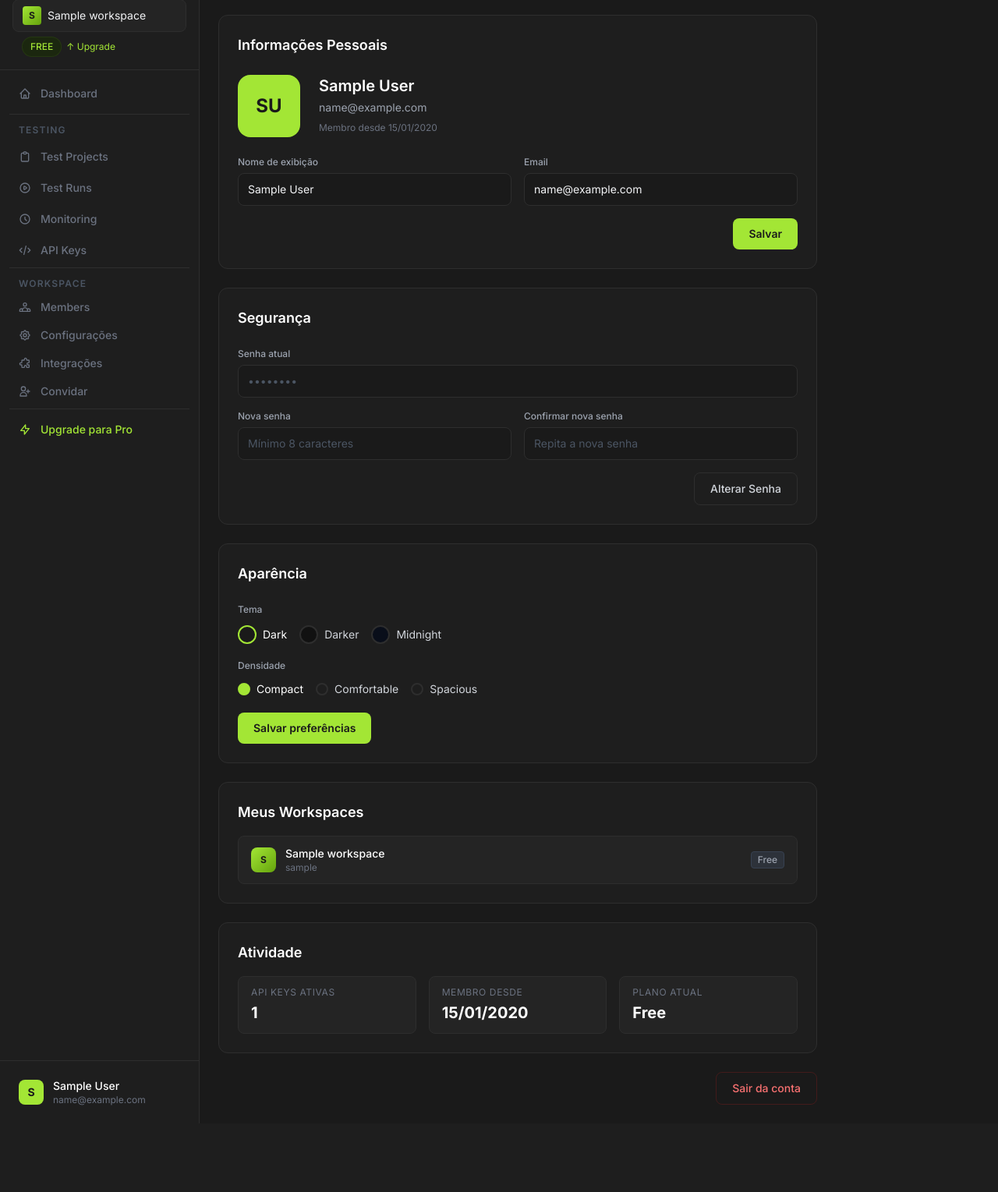
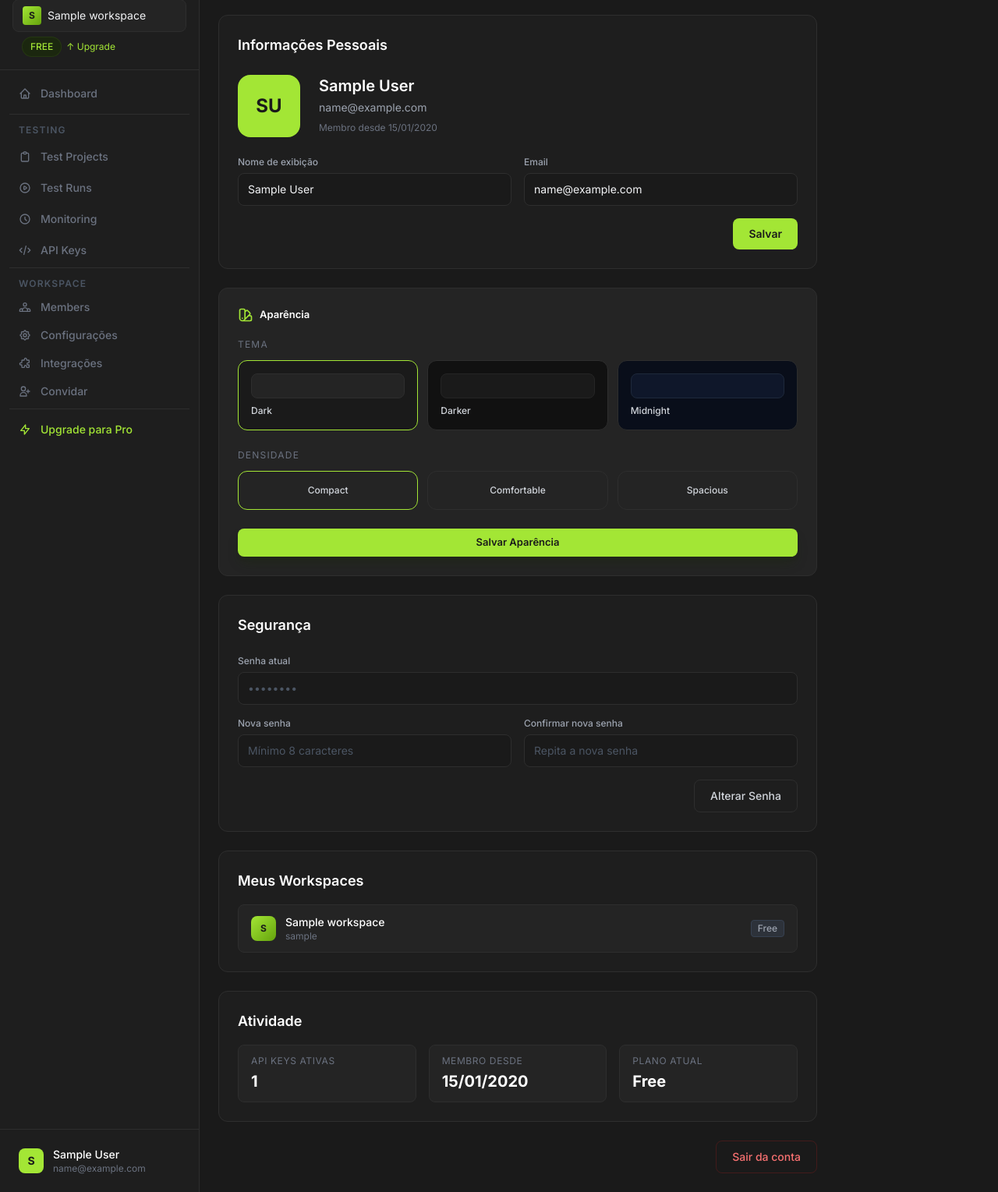
Before and after one commit to julianodamaso80-crypto/TESTE-DE-FUNCIONALIDADES, a Django app: page /accounts/profile/ in a window 1280 px wide. Shown: the part 61-1590 px from the top of the page at 78% size. Before the commit the page ends 1502 px from the top, so only its background shows below. Run offline with Django 5.2, Linux system fonts and the light colour scheme; a user stored in the database is signed in; tables that the repository leaves empty hold one stand-in row (values such as "Sample post"); style sheets or scripts are compiled from the project's sources; parts of the project's set-up code (start-up, migrations or seed data) failed here and were passed over.

Commit message:
feat: status page, status API, 404/500 custom pages
- Public /status/ page with system health checks (DB, Redis, AI, Test Execution)
- /status.json API endpoint returning component statuses
- Custom 404/500 error pages with SpriteTest branding
- Auto-refresh every 30s on status page
- Status link in navbar and footer
- Updated handler404/handler500 references in urls.py
- UI theme/density improvements (dark/darker/midnight)

Co-Authored-By: Claude Opus 4.6 <noreply@anthropic.com>

```diff
--- a/config/urls.py
+++ b/config/urls.py
@@ -21,8 +21,8 @@ urlpatterns = [
     path('billing/', include('apps.billing.urls', namespace='billing')),
 ]
 
-handler404 = 'apps.core.views.error_404'
-handler500 = 'apps.core.views.error_500'
+handler404 = 'apps.core.views.handler404'
+handler500 = 'apps.core.views.handler500'
 
 urlpatterns += [
     path('sitemap.xml', sitemap, {'sitemaps': sitemaps}, name='django.contrib.sitemaps.views.sitemap'),
--- a/templates/accounts/profile.html
+++ b/templates/accounts/profile.html
@@ -43,6 +43,53 @@
     </form>
   </div>
 
+  <!-- Aparencia -->
+  <div class="card mb-6">
+    <h2 class="font-semibold text-white mb-5 flex items-center gap-2">
+      <svg class="w-5 h-5 text-primary-400" fill="none" stroke="currentColor" viewBox="0 0 24 24"><path stroke-linecap="round" stroke-linejoin="round" stroke-width="2" d="M7 21a4 4 0 01-4-4V5a2 2 0 012-2h4a2 2 0 012 2v12a4 4 0 01-4 4zm0 0h12a2 2 0 002-2v-4a2 2 0 00-2-2h-2.343M11 7.343l1.657-1.657a2 2 0 012.828 0l2.829 2.829a2 2 0 010 2.828l-8.486 8.485M7 17h.01"/></svg>
+      Aparência
+    </h2>
+    <form method="post" action="{% url 'accounts:update_preferences' %}">
+      {% csrf_token %}
+      <p class="text-xs text-gray-500 uppercase tracking-widest mb-3">Tema</p>
+      <div class="grid grid-cols-3 gap-3 mb-6">
+        <label class="cursor-pointer">
+          <input type="radio" name="ui_theme" value="dark" {% if ui_theme == 'dark' %}checked{% endif %} class="sr-only peer">
+          <div class="rounded-xl p-4 border border-surface-border peer-checked:border-primary-400 transition-all" style="background:#1a1a1a">
+            <div class="w-full h-8 rounded-lg mb-2" style="background:#242424;border:1px solid #2e2e2e"></div>
+            <p class="text-xs text-gray-300 font-medium">Dark</p>
+          </div>
+        </label>
+        <label class="cursor-pointer">
+          <input type="radio" name="ui_theme" value="darker" {% if ui_theme == 'darker' %}checked{% endif %} class="sr-only peer">
+          <div class="rounded-xl p-4 border border-surface-border peer-checked:border-primary-400 transition-all" style="background:#111111">
+            <div class="w-full h-8 rounded-lg mb-2" style="background:#1a1a1a;border:1px solid #252525"></div>
+            <p class="text-xs text-gray-300 font-medium">Darker</p>
+          </div>
+        </label>
+        <label class="cursor-pointer">
+          <input type="radio" name="ui_theme" value="midnight" {% if ui_theme == 'midnight' %}checked{% endif %} class="sr-only peer">
+          <div class="rounded-xl p-4 border border-surface-border peer-checked:border-primary-400 transition-all" style="background:#090e1a">
+            <div class="w-full h-8 rounded-lg mb-2" style="background:#0f172a;border:1px solid #1e293b"></div>
+            <p class="text-xs text-gray-300 font-medium">Midnight</p>
+          </div>
+        </label>
+      </div>
+      <p class="text-xs text-gray-500 uppercase tracking-widest mb-3">Densidade</p>
+      <div class="grid grid-cols-3 gap-3 mb-6">
+        {% for val, label in density_choices %}
+        <label class="cursor-pointer">
+          <input type="radio" name="ui_density" value="{{ val }}" {% if ui_density == val %}checked{% endif %} class="sr-only peer">
+          <div class="rounded-xl p-4 border border-surface-border peer-checked:border-primary-400 text-center transition-all" style="background:#242424">
+            <p class="text-xs text-gray-300 font-medium">{{ label }}</p>
+          </div>
+        </label>
+        {% endfor %}
+      </div>
+      <button type="submit" class="btn-primary w-full justify-center">Salvar Aparência</button>
+    </form>
+  </div>
+
   <!-- Seguranca -->
   <div class="rounded-xl border border-surface-border p-6" style="background:#1e1e1e">
     <h2 class="text-lg font-semibold text-white mb-6">Segurança</h2>
@@ -72,52 +119,6 @@
       <div class="flex justify-end">
         <button type="submit" class="px-5 py-2.5 rounded-lg border border-surface-border text-gray-300 text-sm font-medium hover:bg-surface-hover transition-colors">Alterar Senha</button>
       </div>
-    </form>
-  </div>
-
-  <!-- Aparencia -->
-  <div class="rounded-xl border border-surface-border p-6" style="background:#1e1e1e">
-    <h2 class="text-lg font-semibold text-white mb-6">Aparência</h2>
-
-    <form method="POST" action="{% url 'accounts:update_preferences' %}" id="preferencesForm">
-      {% csrf_token %}
-
-      <!-- Theme -->
-      <div class="mb-5">
-        <label class="block text-xs font-medium text-gray-400 mb-3">Tema</label>
-        <div class="flex items-center gap-4">
-          {% for value, label, color in theme_choices %}
-          <label class="flex items-center gap-2 cursor-pointer group">
-            <input type="radio" name="ui_theme" value="{{ value }}"
-                   {% if user.ui_theme == value %}checked{% endif %}
-                   onchange="document.documentElement.setAttribute('data-theme', this.value)"
-                   class="hidden peer">
-            <span class="w-6 h-6 rounded-full border-2 border-surface-border peer-checked:border-primary-400 transition-colors"
-                  style="background:{{ color }}"></span>
-            <span class="text-sm text-gray-300 group-hover:text-white peer-checked:text-white transition-colors">{{ label }}</span>
-          </label>
-          {% endfor %}
-        </div>
-      </div>
-
-      <!-- Density -->
-      <div class="mb-5">
-        <label class="block text-xs font-medium text-gray-400 mb-3">Densidade</label>
-        <div class="flex items-center gap-4">
-          {% for value, label in density_choices %}
-          <label class="flex items-center gap-2 cursor-pointer group">
-            <input type="radio" name="ui_density" value="{{ value }}"
-                   {% if user.ui_density == value %}checked{% endif %}
-                   onchange="document.documentElement.setAttribute('data-density', this.value)"
-                   class="hidden peer">
-            <span class="w-4 h-4 rounded-full border-2 border-surface-border peer-checked:border-primary-400 peer-checked:bg-primary-400 transition-colors"></span>
-            <span class="text-sm text-gray-300 group-hover:text-white peer-checked:text-white transition-colors">{{ label }}</span>
-          </label>
-          {% endfor %}
-        </div>
-      </div>
-
-      <button type="submit" class="px-5 py-2.5 rounded-lg bg-primary-400 text-dark-900 text-sm font-semibold hover:bg-primary-300 transition-colors">Salvar preferências</button>
     </form>
   </div>
 
--- a/templates/base.html
+++ b/templates/base.html
@@ -1,5 +1,5 @@
 <!DOCTYPE html>
-<html lang="pt-br" class="dark" data-theme="{{ ui_theme }}" data-density="{{ ui_density }}">
+<html lang="pt-br" data-theme="{{ ui_theme|default:'dark' }}" data-density="{{ ui_density|default:'comfortable' }}">
 <head>
   <meta charset="UTF-8">
   <meta name="viewport" content="width=device-width, initial-scale=1.0">
@@ -16,12 +16,12 @@
   <link href="https://fonts.googleapis.com/css2?family=Inter:wght@400;500;600;700;800&family=JetBrains+Mono:wght@400;500&display=swap" rel="stylesheet">
 
   <style>
-  [data-theme="dark"] { --bg-main: #1a1a1a; --bg-card: #242424; --bg-sidebar: #1e1e1e; --border: #2e2e2e; }
-  [data-theme="darker"] { --bg-main: #111111; --bg-card: #1a1a1a; --bg-sidebar: #141414; --border: #252525; }
-  [data-theme="midnight"] { --bg-main: #090e1a; --bg-card: #0f172a; --bg-sidebar: #0d1424; --border: #1e293b; }
-  [data-density="compact"] { --spacing-card: 1rem; --spacing-gap: 0.75rem; }
-  [data-density="comfortable"] { --spacing-card: 1.5rem; --spacing-gap: 1rem; }
-  [data-density="spacious"] { --spacing-card: 2rem; --spacing-gap: 1.5rem; }
+  :root { --bg-main:#1a1a1a;--bg-card:#242424;--bg-sidebar:#1e1e1e;--border-color:#2e2e2e; }
+  [data-theme="darker"] { --bg-main:#111111;--bg-card:#1a1a1a;--bg-sidebar:#141414;--border-color:#252525; }
+  [data-theme="midnight"] { --bg-main:#090e1a;--bg-card:#0f172a;--bg-sidebar:#0d1424;--border-color:#1e293b; }
+  [data-density="compact"] body { font-size:13px; }
+  [data-density="spacious"] .card { padding:2rem; }
+  body { background-color: var(--bg-main) !important; }
   </style>
 
   {% block extra_head %}{% endblock %}
--- a/templates/dashboard/base_dashboard.html
+++ b/templates/dashboard/base_dashboard.html
@@ -173,14 +173,23 @@
       </div>
       <div class="flex items-center gap-3">
         <!-- Theme Selector -->
-        <div class="relative" id="themeMenu">
-          <button onclick="document.getElementById('themeDropdown').classList.toggle('hidden')" class="p-2 rounded-lg text-gray-400 hover:text-white hover:bg-surface-hover transition-colors">
-            <svg class="w-4 h-4" fill="none" stroke="currentColor" viewBox="0 0 24 24"><path stroke-linecap="round" stroke-linejoin="round" stroke-width="2" d="M20.354 15.354A9 9 0 018.646 3.646 9.003 9.003 0 0012 21a9.003 9.003 0 008.354-5.646z"/></svg>
+        <div class="relative">
+          <button id="themeBtn" onclick="document.getElementById('themeDD').classList.toggle('hidden')"
+                  class="btn-ghost p-2 rounded-lg" title="Tema">
+            <svg class="w-4 h-4" fill="none" stroke="currentColor" viewBox="0 0 24 24">
+              <path stroke-linecap="round" stroke-linejoin="round" stroke-width="2" d="M20.354 15.354A9 9 0 018.646 3.646 9.003 9.003 0 0012 21a9.003 9.003 0 008.354-5.646z"/>
+            </svg>
           </button>
-          <div id="themeDropdown" class="hidden absolute right-0 mt-2 w-40 rounded-xl border border-surface-border shadow-lg z-50" style="background:#242424">
-            <button onclick="setTheme('dark')" class="w-full text-left px-4 py-2 text-sm text-gray-300 hover:bg-surface-hover rounded-t-xl">&#127761; Dark</button>
-            <button onclick="setTheme('darker')" class="w-full text-left px-4 py-2 text-sm text-gray-300 hover:bg-surface-hover">&#11035; Darker</button>
-            <button onclick="setTheme('midnight')" class="w-full text-left px-4 py-2 text-sm text-gray-300 hover:bg-surface-hover rounded-b-xl">&#127748; Midnight</button>
+          <div id="themeDD" class="hidden absolute right-0 mt-2 w-44 rounded-xl border border-surface-border shadow-xl z-50 overflow-hidden" style="background:#242424">
+            <button onclick="applyTheme('dark')" class="w-full text-left px-4 py-2.5 text-sm text-gray-300 hover:bg-surface-hover flex items-center gap-2">
+              <span class="w-3 h-3 rounded-full inline-block" style="background:#1a1a1a;border:1px solid #2e2e2e"></span> Dark
+            </button>
+            <button onclick="applyTheme('darker')" class="w-full text-left px-4 py-2.5 text-sm text-gray-300 hover:bg-surface-hover flex items-center gap-2">
+              <span class="w-3 h-3 rounded-full inline-block" style="background:#111;border:1px solid #252525"></span> Darker
+            </button>
+            <button onclick="applyTheme('midnight')" class="w-full text-left px-4 py-2.5 text-sm text-gray-300 hover:bg-surface-hover flex items-center gap-2">
+              <span class="w-3 h-3 rounded-full inline-block" style="background:#090e1a;border:1px solid #1e293b"></span> Midnight
+            </button>
           </div>
         </div>
         {% block header_actions %}{% endblock %}
@@ -224,19 +233,18 @@ setTimeout(() => {
 </script>
 
 <script>
-function setTheme(theme) {
-  document.documentElement.setAttribute('data-theme', theme);
-  document.getElementById('themeDropdown').classList.add('hidden');
-  const fd = new FormData();
-  fd.append('ui_theme', theme);
+function applyTheme(t) {
+  document.documentElement.setAttribute('data-theme', t);
+  document.getElementById('themeDD').classList.add('hidden');
+  var fd = new FormData();
+  fd.append('ui_theme', t);
   fd.append('csrfmiddlewaretoken', '{{ csrf_token }}');
-  fetch('{% url "accounts:update_preferences" %}', {method:'POST', body:fd, headers:{'X-Requested-With':'XMLHttpRequest'}});
+  fetch('/accounts/preferences/', {method:'POST', body:fd, headers:{'X-Requested-With':'XMLHttpRequest'}});
 }
 document.addEventListener('click', function(e) {
-  var menu = document.getElementById('themeMenu');
-  if (menu && !menu.contains(e.target)) {
-    document.getElementById('themeDropdown').classList.add('hidden');
-  }
+  var dd = document.getElementById('themeDD');
+  var btn = document.getElementById('themeBtn');
+  if (dd && btn && !dd.contains(e.target) && !btn.contains(e.target)) dd.classList.add('hidden');
 });
 </script>
 {% block extra_js %}{% endblock %}
```
Also changed, not shown: apps/core/status.py (+19 -29 lines), apps/core/views.py (+10 -14 lines), templates/404.html (added, +15 -0 lines), templates/500.html (added, +15 -0 lines), templates/core/status.html (added, +85 -0 lines).
